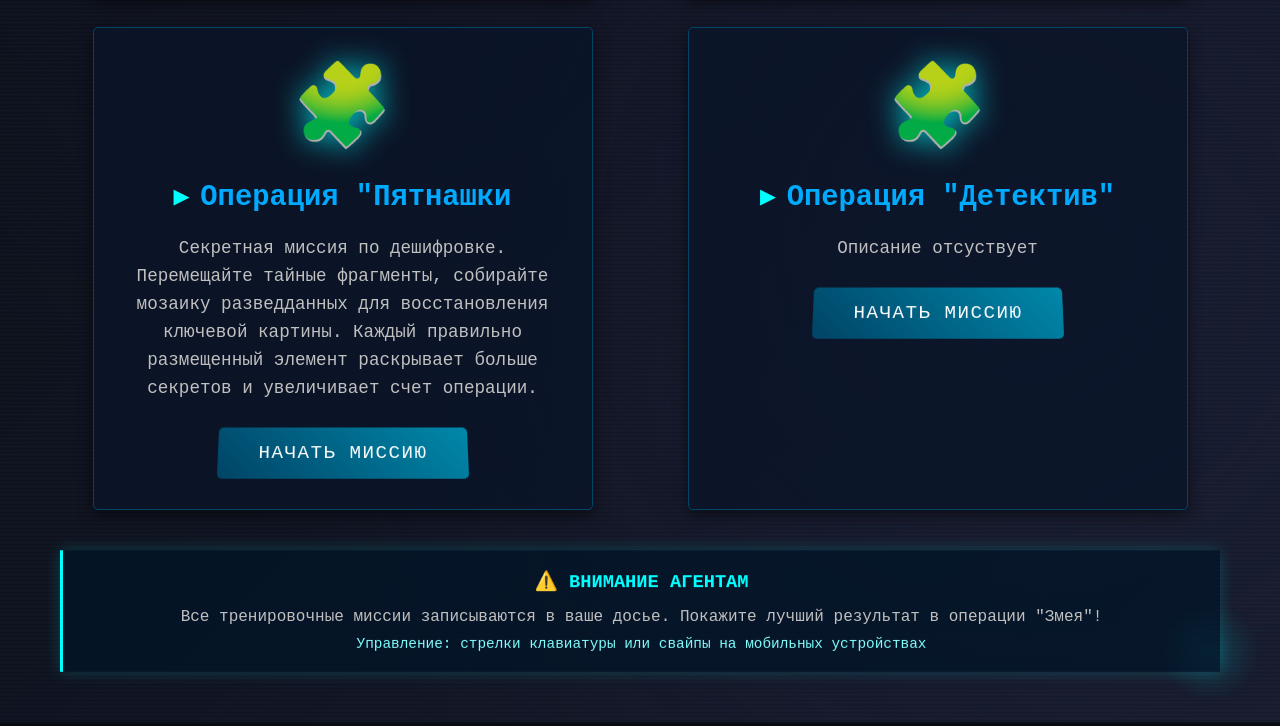
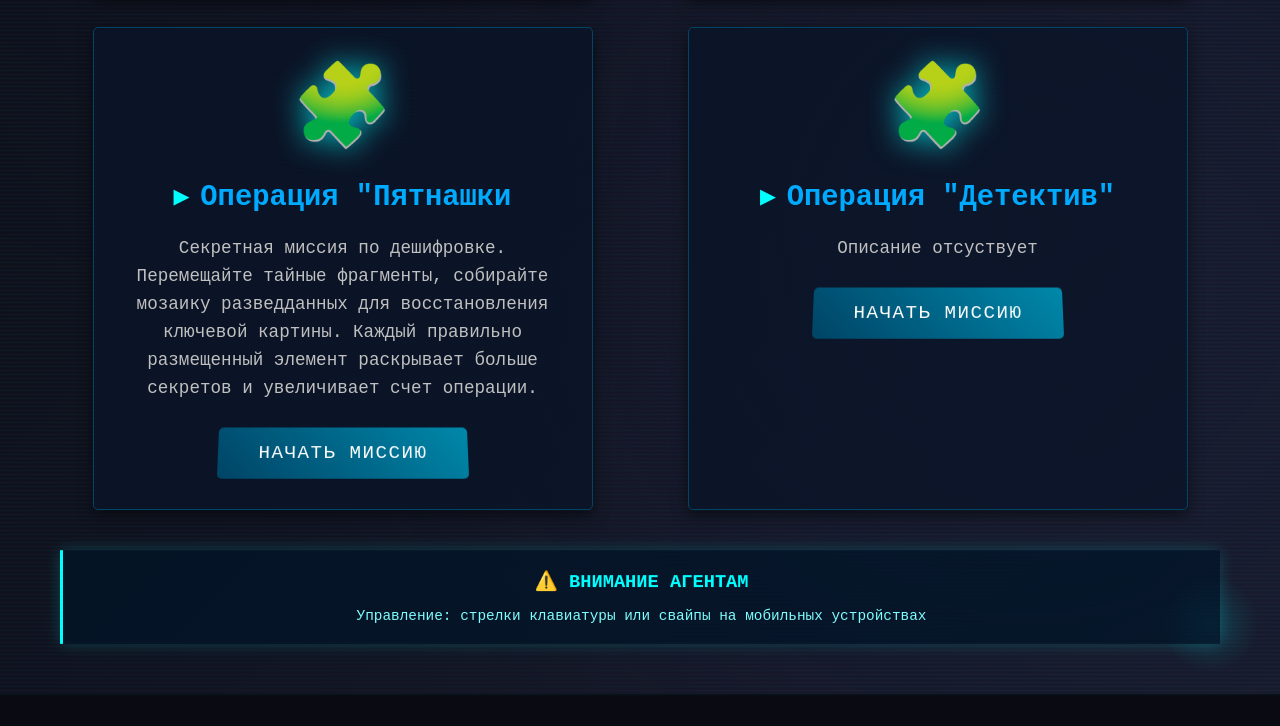
Before and after one commit to maksvesh/gorod, a plain HTML site: page games.html in a window 1280 px wide. Shown: the part 852-1578 px from the top of the page. After the commit the page ends 1550 px from the top, so only its background shows below. Drawn offline with Linux system fonts and the light colour scheme.

Commit message:
Update games.html

```diff
--- a/games.html
+++ b/games.html
@@ -472,7 +472,6 @@
 
     <div class="greeting">
         <h3 style="color: #00ffff; margin-bottom: 15px;">⚠️ ВНИМАНИЕ АГЕНТАМ</h3>
-        <p>Все тренировочные миссии записываются в ваше досье. Покажите лучший результат в операции "Змея"!</p>
         <p style="margin-top: 10px; color: #80ffff; font-size: 0.9rem;">
             Управление: стрелки клавиатуры или свайпы на мобильных устройствах
         </p>
```
